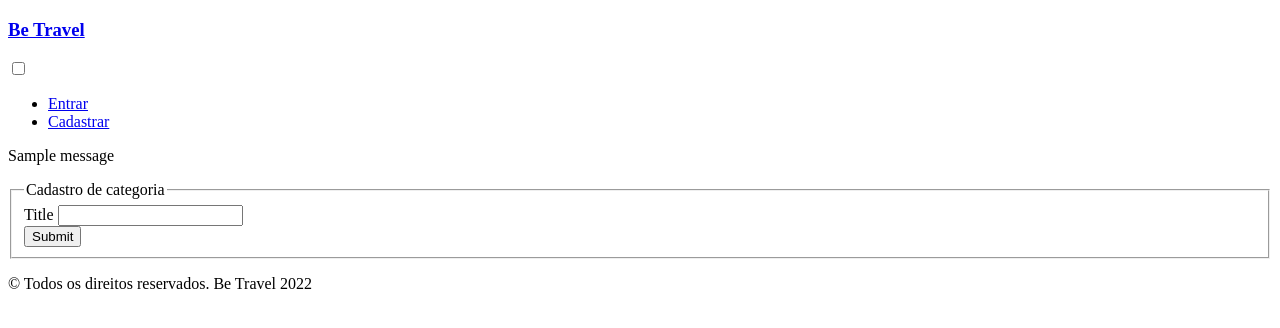
After one commit to spacdevs/betravel, a Python web app: template app/templates/categories/new.jinja in a window 1280 px wide. The commit adds this page. Shown: the top 328 px of the page. Run offline with Jinja, Linux system fonts and the light colour scheme; the template is opened without the code that fills it, so the values that code supplies are empty, except form fields; one stand-in notice (Sample message) is shown; form fields are guessed from the names that the template uses.

Commit message:
DRAFT: usuário cria categoria

```diff
--- a/app/routes.py
+++ b/app/routes.py
@@ -1,5 +1,6 @@
 from app.blueprints.home_blueprint import home
 from app.blueprints.posts_blueprint import posts
+from app.blueprints.categories_blueprint import categories
 from app.blueprints.sessions.sign_up_blueprint import sign_up
 from app.blueprints.sessions.sign_in_blueprint import sign_in
 
@@ -9,3 +10,4 @@ def init_app(app):
     app.register_blueprint(posts)
     app.register_blueprint(sign_in)
     app.register_blueprint(sign_up)
+    app.register_blueprint(categories)
--- /dev/null
+++ b/app/templates/categories/new.jinja
@@ -0,0 +1,32 @@
+{% extends 'shared/layout.jinja' %}
+
+{% block title %} Cadastro de categoria {% endblock %}
+
+{% block content %}
+  <section class="section margin-top-large">
+    <div class="container container-lg">
+      <form action="", method='post'>
+        {{ form.csrf_token }}
+        <fieldset>
+          <legend>Cadastro de categoria</legend>
+          <div class="row">
+            <div class="col sm-12">
+              <div class="form-group">
+                {{ form.title.label }}
+                {{ form.title(class_='input-block') }}
+                {% for message in form.title.errors  %}
+                  <p>{{ form.title.label.text }} {{ message }} </p>
+                {% endfor %}
+              </div>
+            </div>
+            <div class="col sm-12">
+              <div class="form-group text-right">
+                {{ form.submit(class_='paper-btn btn-success') }}
+              </div>
+            </div>
+          </div>
+        </fieldset>
+      </form>
+    </div>
+  </section>
+{% endblock %}
--- a/app/templates/shared/_menu.jinja
+++ b/app/templates/shared/_menu.jinja
@@ -14,7 +14,7 @@
         {% if current_user.is_authenticated %}
           <li>Olá, {{ current_user.name }}</li>
           <li><a href="/new-post.html">Nova postagem</a></li>
-          <li><a href="/new-category.html">Nova categoria</a></li>
+          <li><a href="{{ url_for('categories.new') }}">Nova categoria</a></li>
           <li><a href="/">Sair</a></li>
         {% else %}
           <li><a href="{{ url_for('signin.new') }}">Entrar</a></li>
```
Also changed, not shown: app/blueprints/categories_blueprint.py (added, +11 -0 lines), tests/categories_blueprint_test.py (added, +20 -0 lines), tests/fixtures.py (+10 -0 lines).
